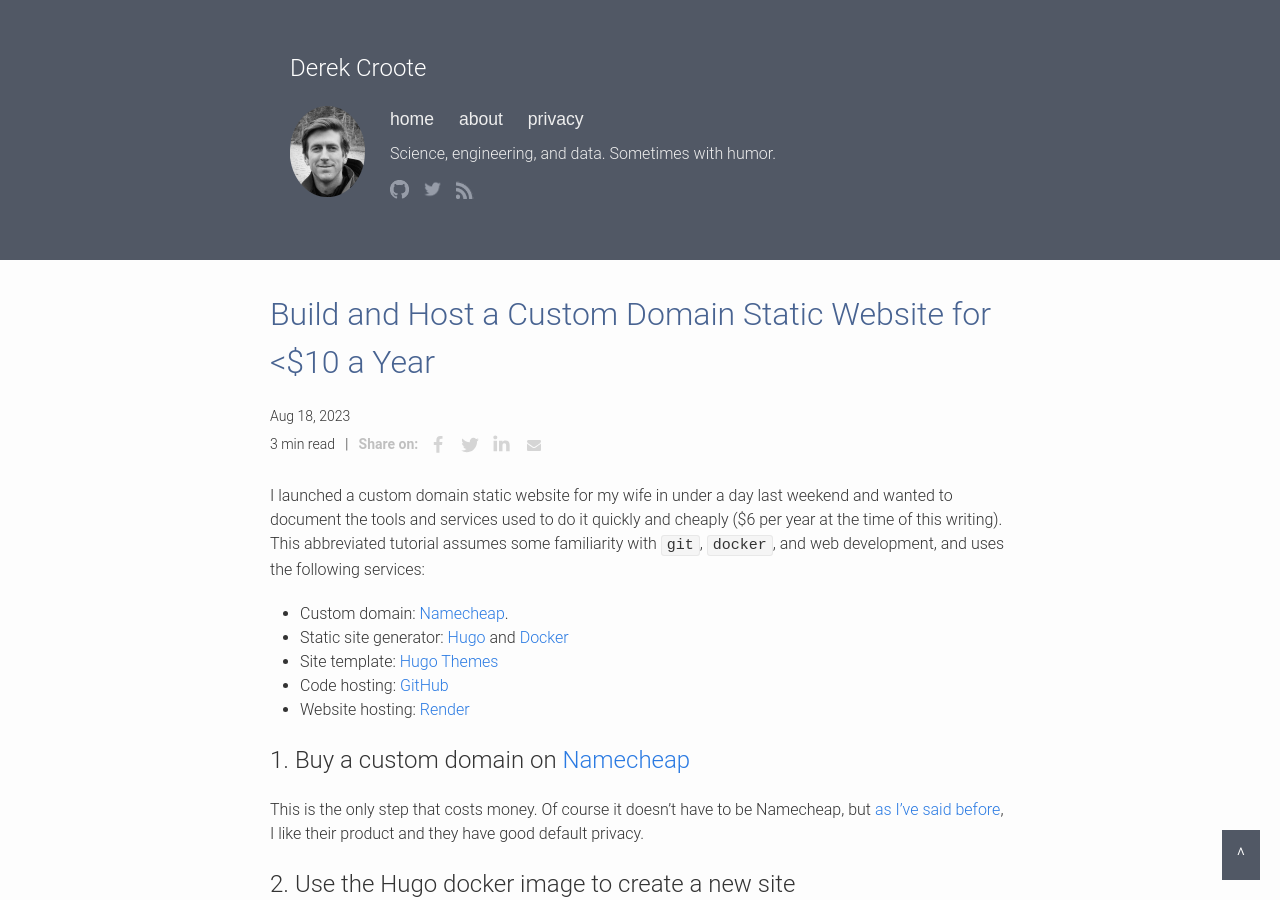
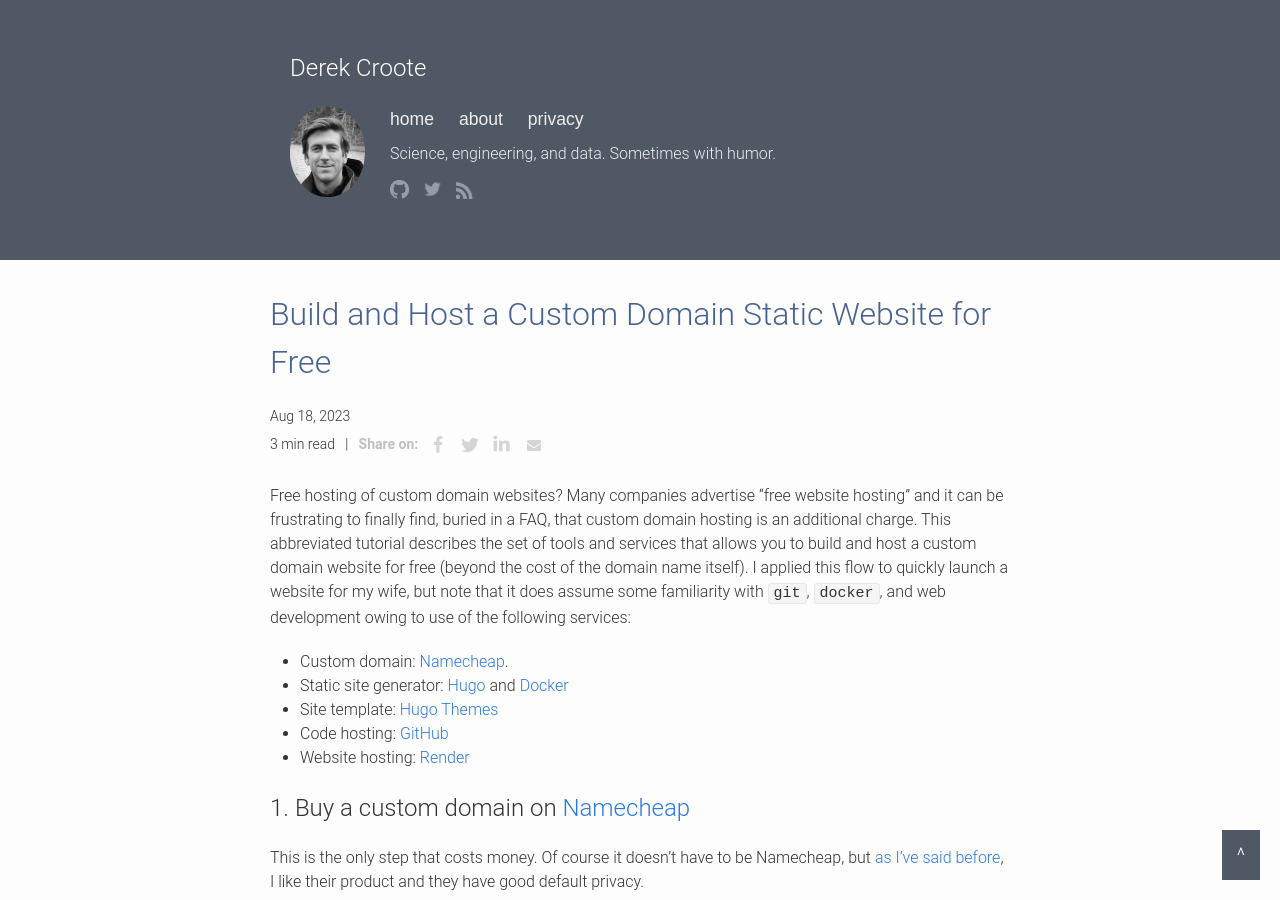
Before and after one commit to dcroote/dcroote.github.io, a Jekyll site: the page built from _posts/2023-08-18-website-cheaply.md, in a window 1280 px wide and 900 px high. Built offline with Jekyll 4.4.1, drawn with Linux system fonts in a browser that asks for light colours; some web fonts are replaced; some of the changed text lies outside the part shown.

Commit message:
fix: website intro and title

```diff
--- a/_posts/2023-08-18-website-cheaply.md
+++ b/_posts/2023-08-18-website-cheaply.md
@@ -1,12 +1,12 @@
 ---
 layout: post
-title: Build and Host a Custom Domain Static Website for <$10 a Year
+title: Build and Host a Custom Domain Static Website for Free
 image: /images/quick_website/logo_blend.png
 image-alt: Using Namecheap, Docker, Hugo, GitHub, and Render to Build and Launch a Custom Domain Static Website
 comments: false
 ---
 
-I launched a custom domain static website for my wife in under a day last weekend and wanted to document the tools and services used to do it quickly and cheaply ($6 per year at the time of this writing). This abbreviated tutorial assumes some familiarity with `git`, `docker`, and web development, and uses the following services:
+Free hosting of custom domain websites? Many companies advertise “free website hosting” and it can be frustrating to finally find, buried in a FAQ, that custom domain hosting is an additional charge. This abbreviated tutorial describes the set of tools and services that allows you to build and host a custom domain website for free (beyond the cost of the domain name itself). I applied this flow to quickly launch a website for my wife, but note that it does assume some familiarity with `git`, `docker`, and web development owing to use of the following services:
 
 - Custom domain: [Namecheap](https://namecheap.com).
 - Static site generator: [Hugo](https://gohugo.io) and [Docker](https://docker.com)
@@ -49,7 +49,7 @@
 
 Note there is also an option to build the site without launching a local server, but that won't be necessary since Render will build the site for us later.
 
-## 5. Push site to GitHub
+## 5. Push the site to GitHub
 
 - Create a new repo on GitHub. While GitHub Pages requires the repo be public, Render does not and therefore this can be a private repo.
 - Use the `.gitignore` file [from Hugo](https://github.com/github/gitignore/blob/main/community/Golang/Hugo.gitignore) to avoid pushing unnecessary files. At the time of this writing, it consisted of:
@@ -82,7 +82,7 @@
 
 For the build command, use `hugo --gc --minify` and for the publish directory, use `public` per the [instructions here](https://render.com/docs/deploy-hugo).
 
-## 7. Add custom domain to Render
+## 7. Add the custom domain to Render
 
 The [Render instructions](https://render.com/docs/custom-domains) are very straightforward and even include a dedicated [Namecheap DNS configuration guide](https://render.com/docs/configure-namecheap-dns).
 
```
